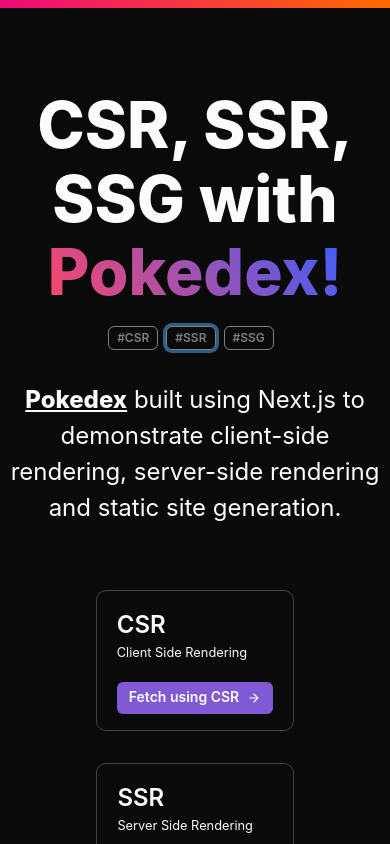
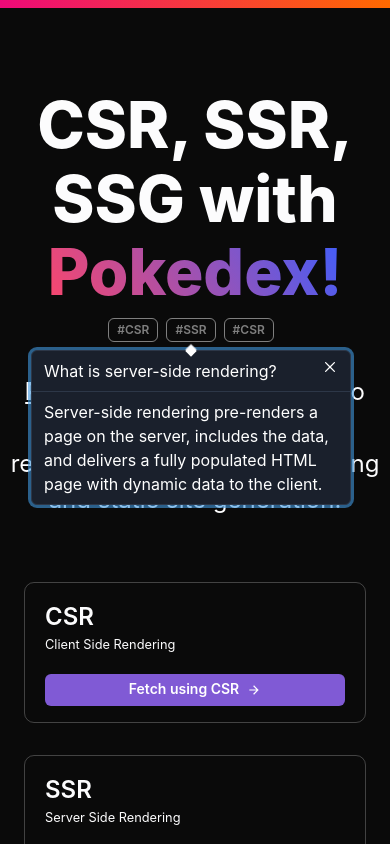
Before and after one commit to Boro23-wq/Pokedex-w-Next, a Next.js app: page / in a window 390 px wide. Both pictures are taken after a click on the button "#SSR". Shown: the top 844 px of the page. Built offline with nearby package versions, Linux system fonts and the light colour scheme.

Commit message:
added popovers for screens < 1100px and made minor UI changes

```diff
--- a/pages/index.tsx
+++ b/pages/index.tsx
@@ -1,4 +1,4 @@
-import { Box, Button, Tooltip } from '@chakra-ui/react'
+import { Box, Button, Popover, PopoverArrow, PopoverBody, PopoverCloseButton, PopoverContent, PopoverHeader, PopoverTrigger, Tooltip } from '@chakra-ui/react'
 import { HomeCard } from '../src/components/HomeCard/HomeCard'
 import LayoutWrapper from '../src/components/LayoutWrapper/LayoutWrapper'
 import { homepageData } from '../src/static/data'
@@ -13,7 +13,7 @@
           CSR, SSR, SSG with <a href="https://www.pokemon.com/us/pokedex/">Pokedex!</a>
         </h1>
 
-        <Box d="flex" mt="4">
+        <Box className={styles.tooltip}>
           {/* CSR */}
           <Box mr="2">
             <Tooltip hasArrow label="Server sends a blank page while the client-side fetches from an API and rehydrates." bg="gray.800" border="1px solid rgba(255,255,255,0.095)">
@@ -34,7 +34,53 @@
               <Button size='xs' colorScheme='whiteAlpha' variant='outline'>#SSG</Button>
             </Tooltip>
           </Box>
+        </Box>
 
+        <Box className={styles.popover}>
+          {/* CSR */}
+          <Box mr="2">
+            <Popover>
+              <PopoverTrigger>
+                <Button size='xs' colorScheme='whiteAlpha' variant='outline'>#CSR</Button>
+              </PopoverTrigger>
+              <PopoverContent color="white" bg="gray.800" borderColor="gray.700">
+                <PopoverArrow />
+                <PopoverCloseButton />
+                <PopoverHeader borderColor="gray.700">What is client-side rendering?</PopoverHeader>
+                <PopoverBody>Client-side rendering serves a blank page (loading state) without any content until the Javascript content is fetched, then later rehydrates the application with dynamic content.</PopoverBody>
+              </PopoverContent>
+            </Popover>
+          </Box>
+
+          {/* SSR */}
+          <Box mr="2">
+            <Popover>
+              <PopoverTrigger>
+                <Button size='xs' colorScheme='whiteAlpha' variant='outline'>#SSR</Button>
+              </PopoverTrigger>
+              <PopoverContent color="white" bg="gray.800" borderColor="gray.700">
+                <PopoverArrow />
+                <PopoverCloseButton />
+                <PopoverHeader borderColor="gray.700">What is server-side rendering?</PopoverHeader>
+                <PopoverBody>Server-side rendering pre-renders a page on the server, includes the data, and delivers a fully populated HTML page with dynamic data to the client.</PopoverBody>
+              </PopoverContent>
+            </Popover>
+          </Box>
+
+          {/* SSG */}
+          <Box mr="2">
+            <Popover>
+              <PopoverTrigger>
+                <Button size='xs' colorScheme='whiteAlpha' variant='outline'>#CSR</Button>
+              </PopoverTrigger>
+              <PopoverContent color="white" bg="gray.800" borderColor="gray.700">
+                <PopoverArrow />
+                <PopoverCloseButton />
+                <PopoverHeader borderColor="gray.700">What is static-site generation?</PopoverHeader>
+                <PopoverBody>Static-site generation usually generates the pages during build time. With Incremental-static regeneration, we can statically generate on a per-page basis, without needing to rebuild the entire site.</PopoverBody>
+              </PopoverContent>
+            </Popover>
+          </Box>
         </Box>
 
         <p className={styles.description}>
--- a/src/components/HomeCard/HomeCard.module.scss
+++ b/src/components/HomeCard/HomeCard.module.scss
@@ -34,6 +34,12 @@
     }
 }
 
+@media (max-width: 600px) {
+    .card {
+        width: stretch;
+    }
+}
+
 @media (max-width: 300px) {
     .card {
         margin: 0;
--- a/src/components/LayoutWrapper/LayoutWrapper.tsx
+++ b/src/components/LayoutWrapper/LayoutWrapper.tsx
@@ -5,11 +5,11 @@
 
 const LayoutWrapper = (props: { children: ReactNode }) => {
     return (
-        <div>
+        <>
             <div className={styles.topBorder} ></div>
             <div className={styles.container}>
                 <Head>
-                    <title>Next Pokedex</title>
+                    <title>Pokedex | Next -  By Boro</title>
                     <meta name="description" content="Pokedex built using Next.js to demonstrate client-side rendering, server-side rendering and static site generation." />
                     <link rel="icon" href="/pokeball.ico" />
                 </Head>
@@ -24,7 +24,7 @@
                     </div>
                 </footer>
             </div >
-        </div >
+        </>
     )
 }
 
--- a/styles/Home.module.css
+++ b/styles/Home.module.css
@@ -21,6 +21,24 @@
 .topBorder {
   height: 8px;
   background-image: linear-gradient(to right,#ee0979, #ff6a00 );
+}
+
+.tooltip {
+  display: flex;
+  margin-top: 8px;
+}
+
+.popover {
+  display: none;
+}
+
+.buttonBox {
+  display: flex;
+  margin-top: 10px;
+}
+
+.buttonBoxBtn {
+  margin-bottom: 4px;
 }
 
 .footer {
@@ -126,6 +144,7 @@
 }
 
 .infoWrapper {
+  padding: 4px;
   margin-top: 50px;
 }
 
@@ -209,6 +228,44 @@
  text-transform: uppercase;
  margin-right: 12px;
  border-radius: 4px;
+ text-align: center;
+}
+
+@media (max-width: 1100px) {
+  .tooltip {
+    display: none;
+  }
+
+  .popover {
+    display: flex;
+    margin-top: 8px;
+  }
+}
+
+@media (max-width: 780px) {
+  .infoDivContainer {
+    flex-direction: column;
+    align-items: flex-start;
+  }
+
+  .infoSubDivContainer {
+    flex-direction: column;
+    align-items: flex-start;
+  }
+
+  .proDivContainer {
+    flex-direction: column;
+    align-items: flex-start;
+  }
+
+  .conDivContainer {
+    flex-direction: column;
+    align-items: flex-start;
+  }
+
+  .infoStepNo {
+    margin-bottom: 10px;
+  }
 }
 
 @media (max-width: 680px) {
@@ -225,7 +282,16 @@
   }
 }
 
+@media (max-width: 380px) {
+
+}
+
 @media (max-width: 300px) {
+  .buttonBox {
+    display: flex;
+    flex-direction: column;
+  }
+
   .footer {
     padding-top: 20px;
   }
```
Also changed, not shown: pages/csr/index.tsx (+5 -5 lines), src/components/PokiCard/PokiCard.module.scss (+17 -1 lines).
